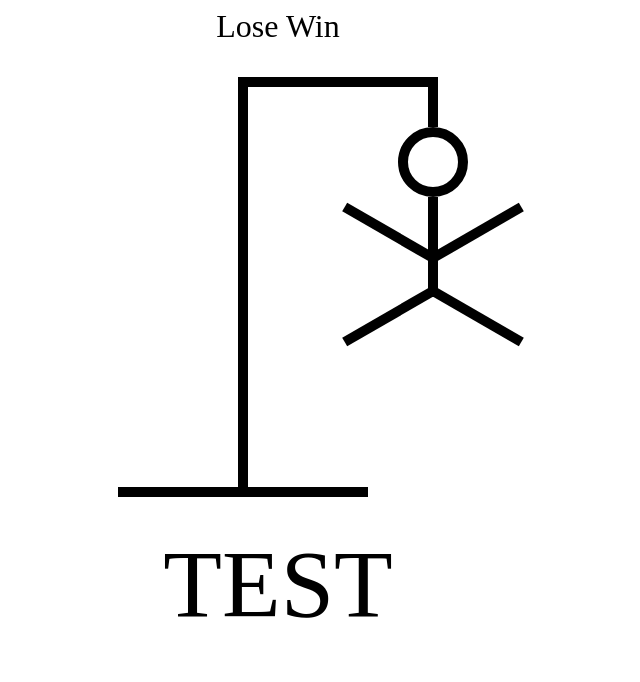
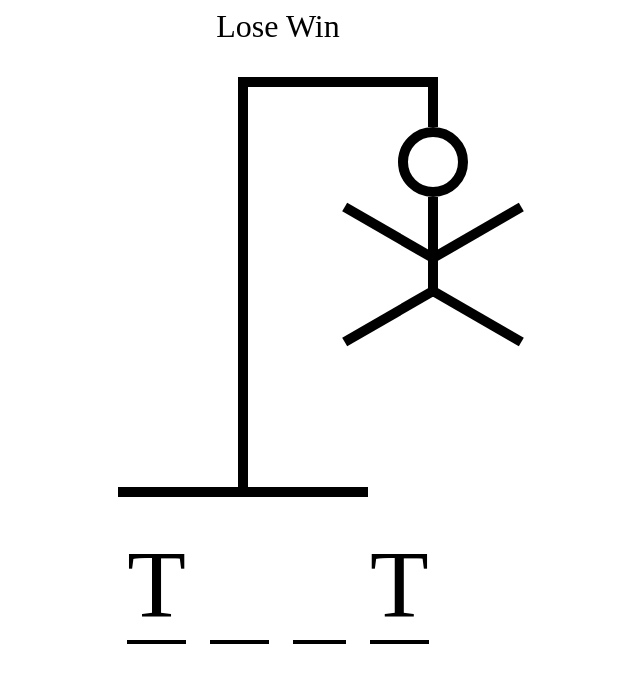
Before and after one commit to redbirdfan/Hangman, a React (Vite) app: page / in a window 1280 px wide. Shown: the top 682 px of the page, without its empty margins (362-1002 px from the left). Built offline with nearby package versions, Linux system fonts and the light colour scheme.

Commit message:
Letter now hidden/visible if guessed in array

```diff
--- a/src/HangmanWord.tsx
+++ b/src/HangmanWord.tsx
@@ -1,12 +1,21 @@
 export function HangmanWord() {
+    const word = "test"
+    const guessedLetters = ["t"]
     return (
     <div style={{
         display:"flex",
         gap: ".25em",
         fontSize:"6rem",
-        textTransform:"uppercase",}}
+        textTransform:"uppercase",
+        }}
     >
-        Test
+        {word.split("").map((letter, index) => (
+            <span
+                style={{borderBottom: "4px solid black"}} key={index}>
+            <span style={{visibility: guessedLetters.includes(letter) ? "visible" : "hidden", }}>{letter}</span>
+        </span>
+    ))}
+
     </div>
     )
 }
```
